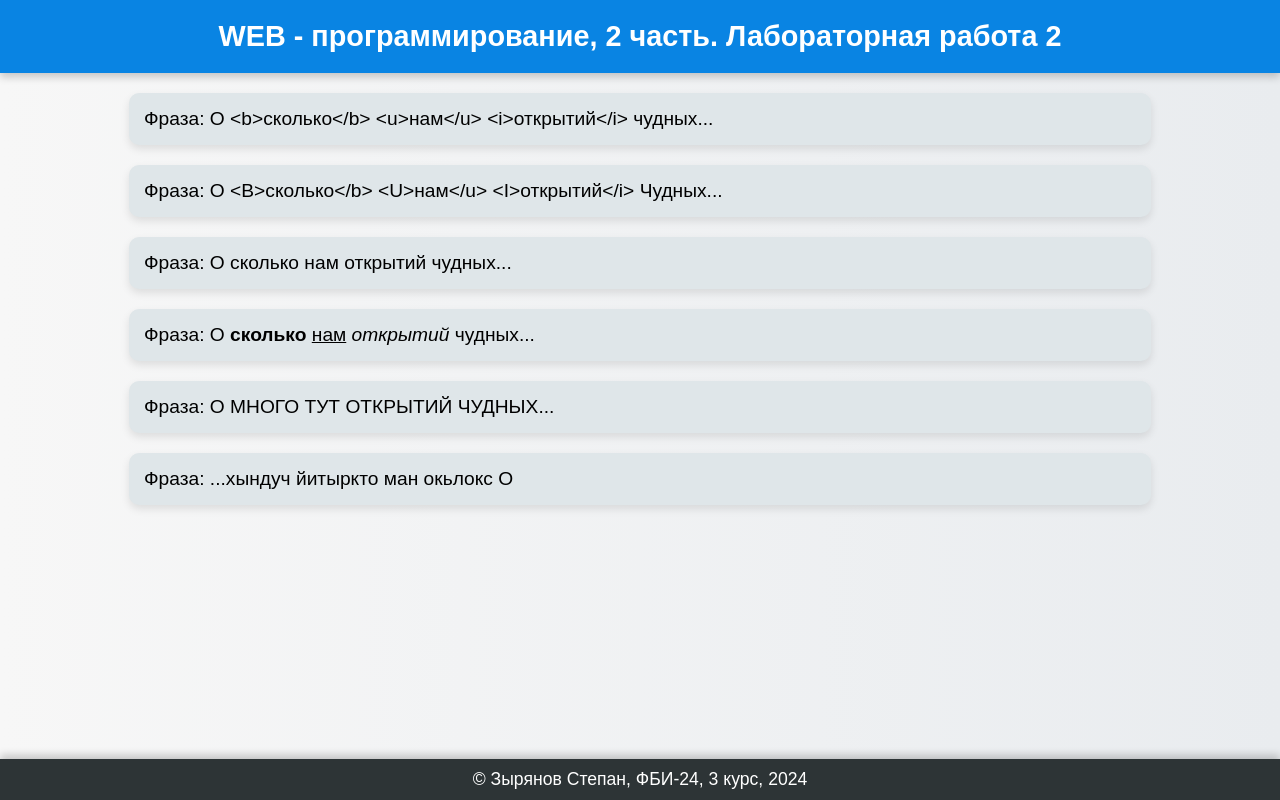
After one commit to Stepan-Zyryanovbu/web-programming-labs-2, a Flask app: page /lab2/filters in a window 1280 px wide. The commit adds this page. Run offline with Flask 3, Linux system fonts and the light colour scheme.

Commit message:
Вывод фраз

```diff
--- a/app.py
+++ b/app.py
@@ -186,3 +186,8 @@ def add_flower(name):
 @app.route('/lab2/')
 def lab2():
     return render_template('lab2.html')
+
+@app.route('/lab2/filters')
+def filters():
+    phrase = "О <b>сколько</b> <u>нам</u> <i>открытий</i> чудных..."
+    return render_template('filter.html', phrase = phrase)
--- a/static/main.css
+++ b/static/main.css
@@ -12,7 +12,7 @@ body {
 
 /* Шапка страницы */
 header {
-    background-color: #0984e3; /* Голубой цвет шапки */
+    background-color: #0984e3;
     color: white;
     text-align: center;
     padding: 20px 0;
@@ -24,11 +24,13 @@ header {
 
 /* Основной контейнер (body content) */
 main {
-    flex-grow: 1; /* Занимает оставшееся пространство */
+    flex-grow: 1;
+    padding: 20px;
     display: flex;
-    justify-content: center;
+    flex-direction: column;
+    justify-content: flex-start;
     align-items: center;
-    padding: 20px;
+    gap: 20px; /* Добавляем промежуток между блоками */
 }
 
 /* Контейнер для контента */
@@ -42,9 +44,21 @@ main {
     animation: fadeIn 1.5s ease-in-out;
 }
 
+/* Контент внутри main */
+main div {
+    background-color: #dfe6e9;
+    padding: 15px;
+    border-radius: 10px;
+    box-shadow: 0px 4px 8px rgba(0, 0, 0, 0.1);
+    width: 80%;
+    font-size: 1.2em;
+    text-align: left;
+    animation: fadeIn 1s ease-in-out;
+}
+
 /* Низ страницы */
 footer {
-    background-color: #2d3436; /* Темный цвет низа */
+    background-color: #2d3436;
     color: white;
     text-align: center;
     padding: 10px 0;
--- a/templates/base.html
+++ b/templates/base.html
@@ -9,7 +9,7 @@
 <body>
     <header>WEB - программирование, 2 часть. {{ self.lab() }}</header>
     <main>
-
+        {% block main %}{% endblock%}
     </main>
 
     <footer>
--- /dev/null
+++ b/templates/filter.html
@@ -0,0 +1,15 @@
+{% extends "base.html" %}
+
+(# номер лабы: #)
+{% block lab %}Лабораторная работа 2{% endblock %}
+
+(# основной контент: #)
+{% block main %}
+    <div>Фраза: {{ phrase }}</div>
+    <div>Фраза: {{ phrase | title }}</div>
+    <div>Фраза: {{ phrase | striptags }}</div>
+    <div>Фраза: {{ phrase | safe }}</div>
+    <div>Фраза: {{ phrase | striptags | replace('сколько', 'много')
+        | replace('нам', 'тут') | upper }}</div>
+        <div>Фраза: {{ phrase | striptags | reverse }}</div>
+{% endblock %}
```
Also changed, not shown: other parts of static/main.css (+0 -36 lines), templates/lab2.html (+12 -0 lines).
